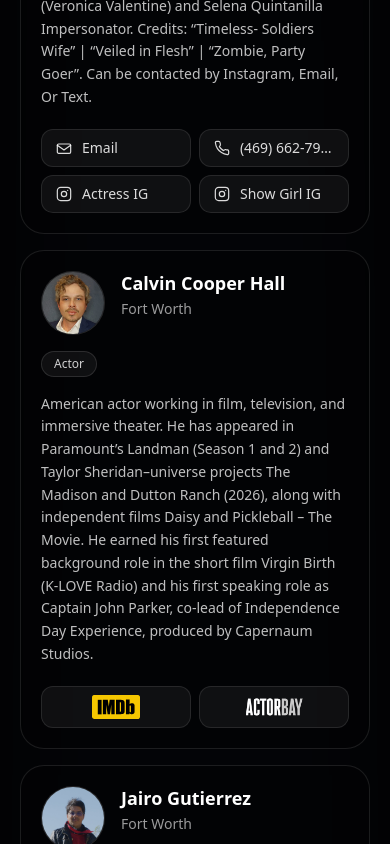
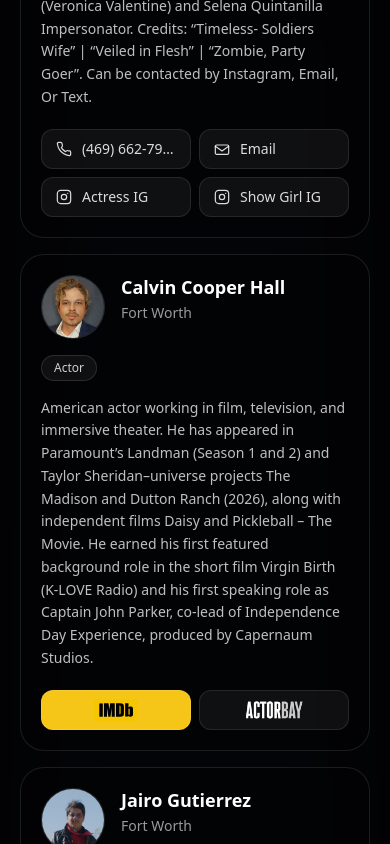
Before and after one commit to sbumbera/fort-worth-filmmakers-alliance, a Next.js app: page /roster in a window 390 px wide. Shown: the part 1060-1904 px from the top of the page. Built offline with nearby package versions, Linux system fonts and the light colour scheme.

Commit message:
fixed IMDb button and phone truncating for member cards

```diff
--- a/src/components/members/ExternalLinkButton.tsx
+++ b/src/components/members/ExternalLinkButton.tsx
@@ -1,4 +1,3 @@
-// src/components/members/ExternalLinkButton.tsx
 import type { MemberLink, LinkKind } from "@/data/members";
 import {
   InstagramIcon,
@@ -87,6 +86,7 @@ export default function ExternalLinkButton({
   const isPhone = kind === "phone";
   const isExternal = !(isEmail || isPhone);
 
+  const isImdb = kind === "imdb";
   const isLogoOnly = kind === "actorbay" || kind === "imdb";
 
   const icon =
@@ -130,16 +130,24 @@ export default function ExternalLinkButton({
       aria-label={isLogoOnly ? label : undefined}
       title={isLogoOnly ? label : undefined}
       className={cn(
-        "inline-flex items-center rounded-xl border border-white/10 bg-white/5 text-sm text-white/85 hover:bg-white/10 hover:text-white",
+        "inline-flex items-center rounded-xl border border-white/10 text-sm hover:text-white",
         compactLabelOnMobile
           ? "h-10 w-10 justify-center px-0 sm:h-auto sm:w-auto sm:justify-start sm:px-3 sm:py-2"
-          : "gap-2 px-3 py-2",
+          : "h-10 gap-2 px-3 py-2",
+        !isImdb && "bg-white/5 text-white/85 hover:bg-white/10",
+        isImdb &&
+          "bg-[#F5C518] text-black hover:bg-[#e6b916] border-transparent px-2",
       )}
     >
       <span
         className={cn(
           "flex items-center justify-center",
-          isLogoOnly ? "h-6 w-full" : "h-5 w-5",
+          // IMDb fills the interior height; others keep the original sizing.
+          isImdb
+            ? "relative h-full w-full"
+            : isLogoOnly
+              ? "h-6 w-full"
+              : "h-5 w-5",
         )}
       >
         {icon}
@@ -149,7 +157,14 @@ export default function ExternalLinkButton({
         (compactLabelOnMobile ? (
           <span className="ml-2 hidden sm:inline">{label}</span>
         ) : (
-          <span className="min-w-0 truncate">{label}</span>
+          <span
+            className={cn(
+              "min-w-0 truncate",
+              isPhone && "sm:text-xs md:text-[11px] lg:text-xs",
+            )}
+          >
+            {label}
+          </span>
         ))}
     </a>
   );
--- a/src/components/members/MemberCard.tsx
+++ b/src/components/members/MemberCard.tsx
@@ -1,4 +1,3 @@
-// src/components/members/MemberCard.tsx
 import Image from "next/image";
 import type { Member } from "@/data/members";
 import ExternalLinkButton from "@/components/members/ExternalLinkButton";
--- a/src/data/members.ts
+++ b/src/data/members.ts
@@ -45,6 +45,11 @@ export const MEMBERS: Member[] = [
     },
     links: [
       {
+        kind: "imdb",
+        href: "https://www.imdb.com/name/nm17860284/",
+        label: "IMDB",
+      },
+      {
         kind: "instagram",
         href: "https://www.instagram.com/jesseleebumbera/",
         label: "Instagram",
@@ -57,11 +62,6 @@ export const MEMBERS: Member[] = [
         kind: "backstage",
         href: "https://www.backstage.com/u/steven-bumbera/",
         label: "Backstage",
-      },
-      {
-        kind: "imdb",
-        href: "https://www.imdb.com/name/nm17860284/",
-        label: "IMDB",
       },
       {
         kind: "website",
@@ -98,14 +98,14 @@ export const MEMBERS: Member[] = [
     },
     links: [
       {
+        kind: "imdb",
+        href: "https://m.imdb.com/name/nm6210165/",
+        label: "IMDB",
+      },
+      {
         kind: "instagram",
         href: "https://www.instagram.com/marimarisdiary/",
         label: "Instagram",
-      },
-      {
-        kind: "imdb",
-        href: "https://m.imdb.com/name/nm6210165/",
-        label: "IMDB",
       },
     ],
   },
@@ -190,14 +190,14 @@ export const MEMBERS: Member[] = [
     },
     links: [
       {
+        kind: "imdb",
+        href: "https://www.imdb.com/name/nm6153669/",
+        label: "IMDB",
+      },
+      {
         kind: "instagram",
         href: "https://www.instagram.com/nathanaelpaine_dp/",
         label: "Instagram",
-      },
-      {
-        kind: "imdb",
-        href: "https://www.imdb.com/name/nm6153669/",
-        label: "IMDB",
       },
     ],
   },
@@ -212,14 +212,14 @@ export const MEMBERS: Member[] = [
     },
     links: [
       {
+        kind: "imdb",
+        href: "https://www.imdb.com/name/nm17860288/",
+        label: "IMDB",
+      },
+      {
         kind: "backstage",
         href: "https://www.backstage.com/tal/thomas-collins-1",
         label: "Backstage",
-      },
-      {
-        kind: "imdb",
-        href: "https://www.imdb.com/name/nm17860288/",
-        label: "IMDB",
       },
       {
         kind: "website",
@@ -239,15 +239,16 @@ export const MEMBERS: Member[] = [
     },
     links: [
       {
+        kind: "phone",
+        href: "tel:+14696627968",
+        label: "(469) 662-7968",
+      },
+      {
         kind: "email",
         href: "Alexama017@gmail.com ",
         label: "Email",
       },
-      {
-        kind: "phone",
-        href: "tel:+14696627968",
-        label: "(469) 662-7968",
-      },
+
       {
         kind: "instagram",
         href: "https://www.instagram.com/chanclaphobia/",
```
